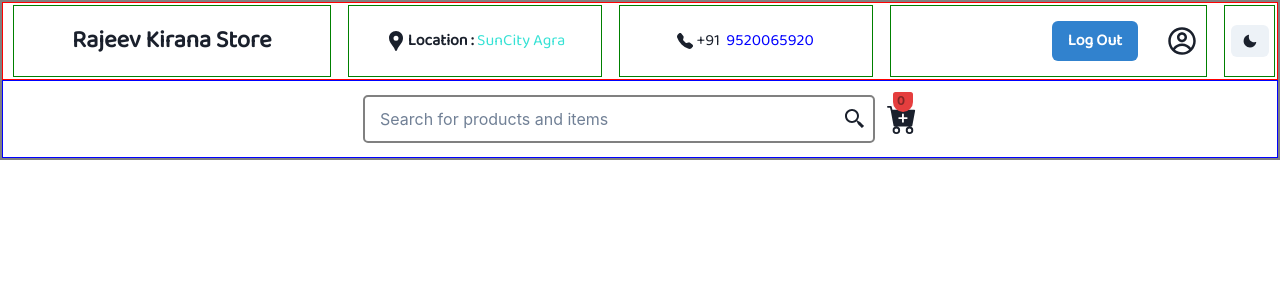
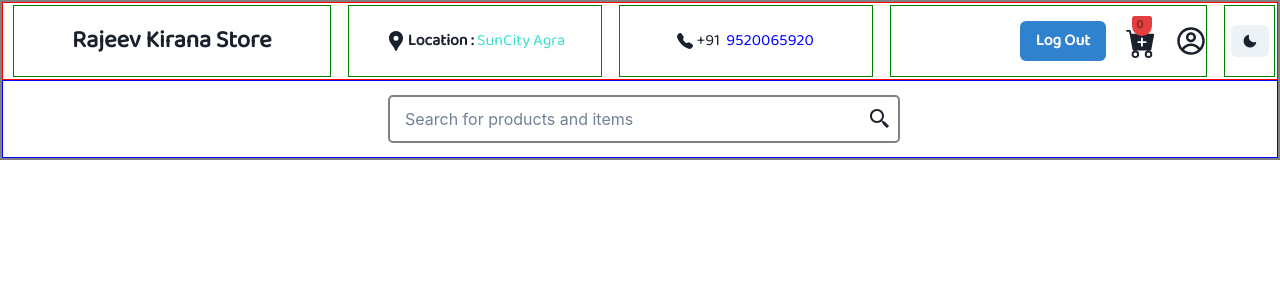
Before and after one commit to Rahul-Palahwat/RealKart_Client, a React (Create React App) app: page / in a window 1280 px wide. Both pictures are taken after a click on the button "Log In". Shown: the top 300 px of the page. Built offline with nearby package versions, Linux system fonts and the light colour scheme; a web font is replaced by a local one.

Commit message:
Moved cart to Navbar

```diff
--- a/src/components/Navbar/Navbar.tsx
+++ b/src/components/Navbar/Navbar.tsx
@@ -1,10 +1,10 @@
 import React, { useState } from 'react'
 import { MoonIcon, SunIcon } from '@chakra-ui/icons';
-import { Button, Flex, useColorMode, useStyleConfig } from '@chakra-ui/react';
-import {MdLocationPin} from 'react-icons/md'
-import {BsFillTelephoneFill} from 'react-icons/bs'
-import {CgProfile} from 'react-icons/cg'
-import {AiOutlineUser} from 'react-icons/ai'
+import { Badge, Button, Flex, useColorMode, useStyleConfig } from '@chakra-ui/react';
+import { MdLocationPin } from 'react-icons/md'
+import { BsCartPlusFill, BsFillTelephoneFill } from 'react-icons/bs'
+import { CgProfile } from 'react-icons/cg'
+import { AiOutlineUser } from 'react-icons/ai'
 
 import '../Navbar/Navbar.css'
 import { divide } from 'lodash';
@@ -13,7 +13,7 @@ import Searchbar from '../Searchbar/Searchbar';
 const Navbar: React.FC = () => {
     const { colorMode, toggleColorMode } = useColorMode();
 
-    const [isLogIn , setIsLogIn] = useState<boolean>(false);
+    const [isLogIn, setIsLogIn] = useState<boolean>(false);
     return (
         <Flex direction={"column"} height="20vh" border={"2px solid grey"} className="Navbar">
 
@@ -25,27 +25,31 @@ const Navbar: React.FC = () => {
                 </Flex>
 
                 <Flex border={"1px solid green"} width="20%" height={"100%"} alignItems="center" justifyContent={"center"} fontSize="medium">
-                    <Flex fontSize={"2xl"}><MdLocationPin/></Flex>
-                    <h1 style={{"fontWeight":"bold"}}>Location :&nbsp;</h1>
-                    <a href="" style={{"color":"#37E2D5"}}>SunCity Agra</a>
+                    <Flex fontSize={"2xl"}><MdLocationPin /></Flex>
+                    <h1 style={{ "fontWeight": "bold" }}>Location :&nbsp;</h1>
+                    <a href="" style={{ "color": "#37E2D5" }}>SunCity Agra</a>
                 </Flex>
 
                 <Flex border={"1px solid green"} width="20%" height={"100%"} alignItems="center" justifyContent={"center"}>
-                    <BsFillTelephoneFill/>&nbsp; <a href="">+91 &nbsp;</a>  <a href="" style={{"color":"blue"}}>9520065920</a>
+                    <BsFillTelephoneFill />&nbsp; <a href="">+91 &nbsp;</a>  <a href="" style={{ "color": "blue" }}>9520065920</a>
                 </Flex>
 
 
                 <Flex border={"1px solid green"} width="25%" height={"100%"} alignItems="center" justifyContent={"flex-end"}>
-                    <Flex alignItems={"center"} justifyContent="flex-end" width={"80%"}>
-                    {!isLogIn
-                    ?<Flex><Button colorScheme='blue' mr={5}>Sign Up</Button>
-                    <Button colorScheme='blue' mr={5} onClick={() => setIsLogIn(true)}>Log In</Button></Flex>
-                    :<Flex><Button colorScheme='blue' mr={5} onClick={()=>setIsLogIn(false)}>Log Out</Button>
-                    <Flex width={"6vh"} justifyContent={"center"} height="5vh" alignItems={"center"} borderRadius={5}>
-                    <Flex fontSize={"3xl"}><CgProfile/></Flex>
-                    </Flex>
-                    </Flex>
-                    }
+                    <Flex alignItems={"center"} justifyContent="flex-end" width={"100%"}>
+                        {!isLogIn
+                            ? <Flex><Button colorScheme='blue' mr={5}>Sign Up</Button>
+                                <Button colorScheme='blue' mr={5} onClick={() => setIsLogIn(true)}>Log In</Button></Flex>
+                            : <Flex><Button colorScheme='blue' mr={5} onClick={() => setIsLogIn(false)}>Log Out</Button>
+                                <Flex justifyContent={"center"} height="5vh" alignItems={"center"} borderRadius={5}>
+                                    <Flex fontSize={"3xl"} mr={5}>
+                                    <Flex mt={1}><BsCartPlusFill /></Flex>
+                                        <Flex><Badge colorScheme='red' mt={-2} ml={-6} backgroundColor={"red.500"} borderRadius="5px 5px 20px 20px" height={"5"} width="5" display={isLogIn ? "" : "none"}>0</Badge></Flex>
+                                    </Flex>
+                                    <Flex fontSize={"3xl"}><CgProfile /></Flex>
+                                </Flex>
+                            </Flex>
+                        }
 
 
 
@@ -63,7 +67,7 @@ const Navbar: React.FC = () => {
             </Flex>
 
             <Flex height={"10vh"} border="1px solid blue" wrap={"wrap"}>
-                <Searchbar/>
+                <Searchbar isLogIn={isLogIn} />
             </Flex>
 
 
--- a/src/components/Searchbar/Searchbar.tsx
+++ b/src/components/Searchbar/Searchbar.tsx
@@ -6,7 +6,15 @@ import {BiSearchAlt2} from 'react-icons/bi'
 
 import '../Searchbar/Searchbar.css'
 
-const Searchbar:React.FC = () => {
+interface Props{
+  isLogIn: boolean
+}
+
+const Searchbar:React.FC<Props>= (props) => {
+
+  const {isLogIn} = props;
+
+
   return (
     <Flex alignItems={"center"} justifyContent="center" height={"100%"} width={"100%"}>
         <Flex width={"40vw"}>
@@ -15,12 +23,7 @@ const Searchbar:React.FC = () => {
         <Flex fontSize={"2xl"} ml={-8}>
             <BiSearchAlt2/>
         </Flex>
-        <Flex fontSize={"3xl"} ml={5}>
 
-            <Flex><BsCartPlusFill/></Flex>
-            <Flex><Badge colorScheme='red' mt={-3} ml={-6} backgroundColor={"red.500"} borderRadius="5px 5px 20px 20px" height={"5"} width="5">0</Badge></Flex>
-
-        </Flex>
     </Flex>
   )
 }
```
